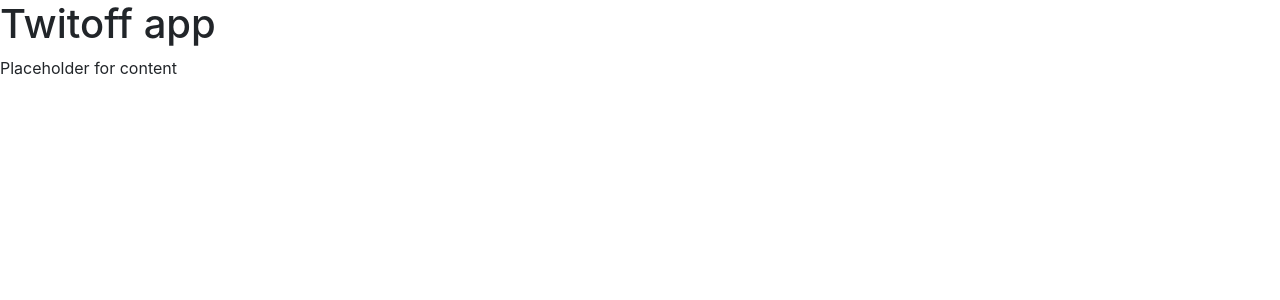
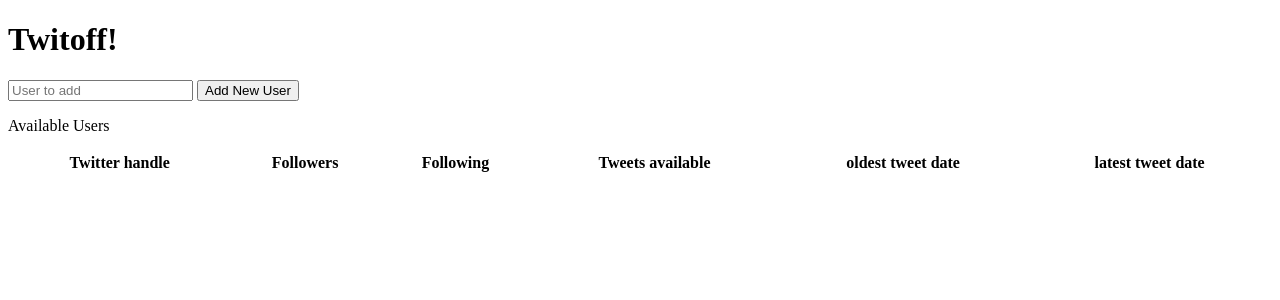
Before and after one commit to vishnuyar/tweeton, a Flask app: page / in a window 1280 px wide. Shown: the top 300 px of the page. Run offline with Flask 2, Linux system fonts and the light colour scheme; lists and menus that the app fills with data are empty; some libraries are stand-ins or nearby versions.

Commit message:
added further functionality

```diff
--- a/flaskapp/app.py
+++ b/flaskapp/app.py
@@ -4,6 +4,7 @@
 from decouple import config
 from flask import Flask, render_template, request
 from .models import DB, User
+from .twitter import add_user_tweets,update_all_users
 
 def create_app():
     """create and configures an instance of a flask app"""
@@ -18,11 +19,35 @@ def create_app():
     @app.route('/')
     def root():
         users = User.query.all()
+        return render_template('base.html', title='Home', users=users,message="")
+
+    @app.route('/user', methods=['POST'])
+    def adduser():
+        name = request.values['twitter_handle']
+        try:
+            if request.method == 'POST':
+                add_user_tweets(name)
+                message = "User {} successfully added!".format(name)
+                users = User.query.all()
+        except Exception as e:
+            message = "Error adding {}: {}".format(name,e)
+        return render_template('base.html', message=message, users=users)
+
+    @app.route('/user/<name>', methods=['GET'])
+    def showuser_tweets(name):
+        try:
+            if request.method == 'GET':
+                tweets = User.query.filter(User.name == name).one().tweets
+                message = f'Latest tweets of {name}'
+        except Exception as e:
+            message = "Error adding {}: {}".format(name,e)
+            tweets=[]
+        return render_template('user.html', title=name, tweets=tweets[:5],
+        message=message)
+
+    @app.route('/updateall')
+    def update():
+        update_all_users()
+        users = User.query.all()
         return render_template('base.html', title='Home', users=users)
-
-    @app.route('/reset')
-    def reset():
-        DB.drop_all()
-        DB.create_all()
-        return render_template('base.html', title='DB Reset', users=[])
     return app
--- a/flaskapp/templates/base.html
+++ b/flaskapp/templates/base.html
@@ -1,25 +1,39 @@
 <!DOCTYPE html>
 <html>
-    <link rel="stylesheet" href="https://stackpath.bootstrapcdn.com/bootstrap/4.3.1/css/bootstrap.min.css" integrity="sha384-ggOyR0iXCbMQv3Xipma34MD+dH/1fQ784/j6cY/iJTQUOhcWr7x9JvoRxT2MZw1T" crossorigin="anonymous">
   <head>
-
-  <title> Twitoff!!!! {{ title }} </title>
-  <!-- we added a title here -->
+    <title> Twitoff!! {{ title }} </title>
   </head>
 
   <body>
-    <h1> Twitoff app </h1>
-    <p> Placeholder for content </p>
-
-    <ul>
-      {% for user in users %}
-      <li>{{ user.name }} </li>
-      {% endfor %}
-    </ul>
-
+    <h1> Twitoff! </h1>
+        <!-- add new block here -->
+    {% block content %}
+    <form action="/user" method="post">
+      <input type="text" name="twitter_handle" placeholder="User to add">
+      <input type="submit" value="Add New User">
+    </form>
+    <p>{{ message }}</p>
+    <p>Available Users</p>
+    <table style="width:100%">
+      <tr>
+        <th>Twitter handle</th>
+        <th>Followers</th>
+        <th>Following</th>
+        <th>Tweets available</th>
+        <th>oldest tweet date</th>
+        <th>latest tweet date</th>
+      </tr>
+    {% for user in users %}
+    <tr>
+      <td><a href='/user/{{ user.name }}'>{{ user.name }}</a></td>
+      <td>{{ user.followers }} </td>
+      <td>{{ user.following }} </td>
+      <td>{{ user.available_tweets }} </td>
+      <td>{{ user.oldest_tweet }} </td>
+      <td>{{ user.last_tweeted }} </td>
+    </tr>
+    {% endfor %}
+    </table>
+    {% endblock %}
   </body>
-
-  <footer>
-  </footer>
-
 </html>
```
Also changed, not shown: flaskapp/models.py (+6 -1 lines), flaskapp/predict.py (added, +24 -0 lines), flaskapp/templates/user.html (added, +14 -0 lines), flaskapp/twitter.py (+58 -2 lines), 2 other files.
